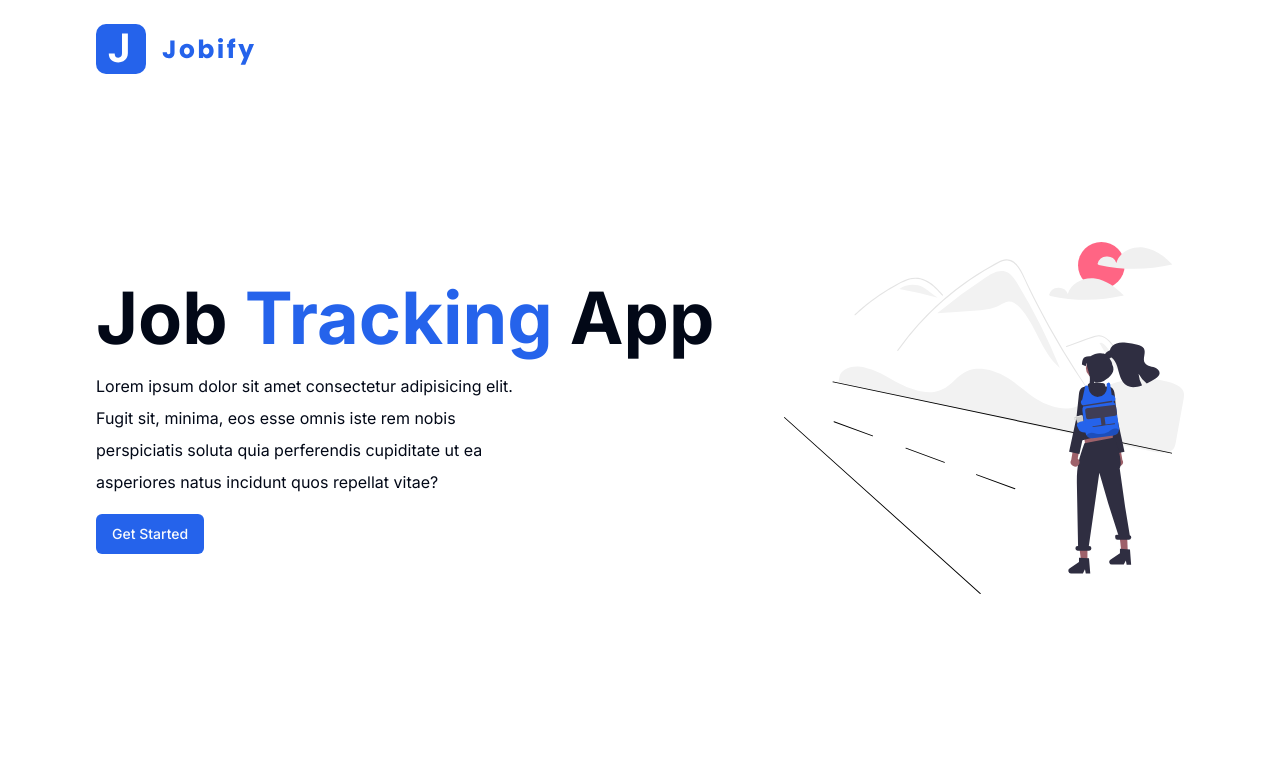
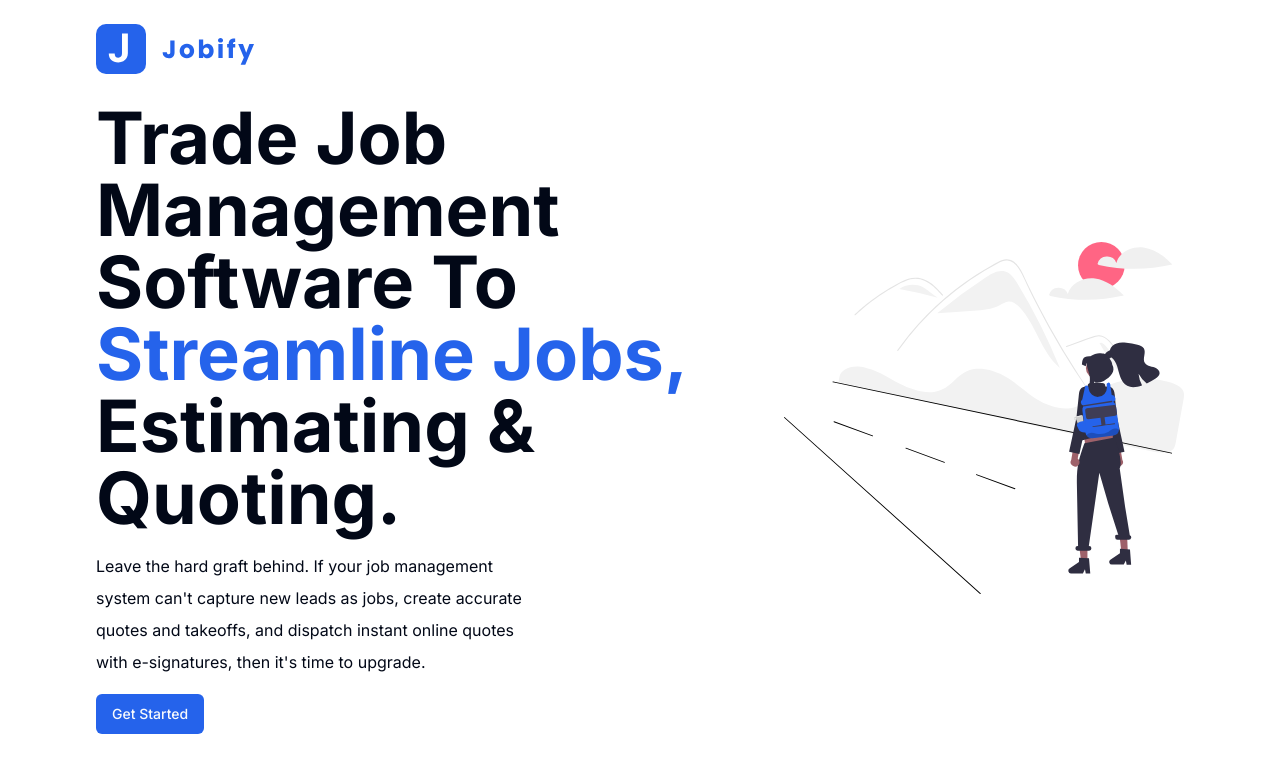
Before and after one commit to Tamerhmed/jobify, a Next.js app: page / in a window 1280 px wide. Shown: the top 772 px of the page. Built offline with nearby package versions, Linux system fonts and the light colour scheme.

Commit message:
update delete job action

```diff
--- a/app/page.tsx
+++ b/app/page.tsx
@@ -7,24 +7,36 @@ export default function Home() {
   return (
 		<main>
 			<header className='max-w-6xl mx-auto px-4 sm:px-8 py-6'>
-        <Image src={Logo} alt='logo' />
+				<Image
+					src={Logo}
+					alt='logo'
+				/>
 			</header>
 			<section className='max-w-6xl mx-auto px-4 sm:px-8 h-screen -mt-20 grid lg:grid-cols-[1fr,400px] items-center'>
 				<div>
 					<h1 className='capitalize text-4xl md:text-7xl font-bold'>
-            job <span className='text-primary'>tracking</span> app
+						Trade job management software to{' '}
+						<span className='text-primary'>streamline jobs,</span> estimating &
+						quoting.
 					</h1>
 					<p className='leading-loose max-w-md mt-4'>
-            Lorem ipsum dolor sit amet consectetur adipisicing elit. Fugit sit,
-            minima, eos esse omnis iste rem nobis perspiciatis soluta quia
-            perferendis cupiditate ut ea asperiores natus incidunt quos repellat
-            vitae?
+						Leave the hard graft behind. If your job management system can't
+						capture new leads as jobs, create accurate quotes and takeoffs, and
+						dispatch instant online quotes with e-signatures, then it's time to
+						upgrade.
 					</p>
-          <Button asChild className='mt-4'>
+					<Button
+						asChild
+						className='mt-4'
+					>
 						<Link href='/add-job'>Get Started</Link>
 					</Button>
 				</div>
-        <Image src={LandingImg} alt='landing' className='hidden lg:block' />
+				<Image
+					src={LandingImg}
+					alt='landing'
+					className='hidden lg:block'
+				/>
 			</section>
 		</main>
 	);
```
Lines whose indentation alone changed are shown as unchanged.
